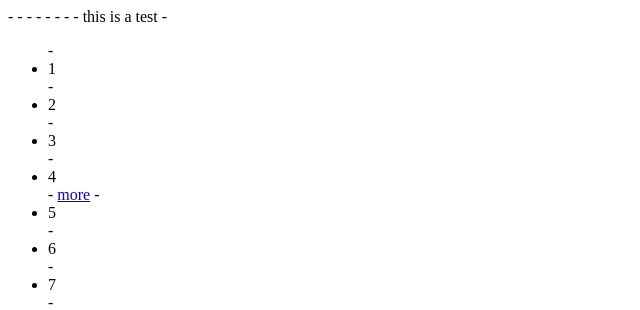
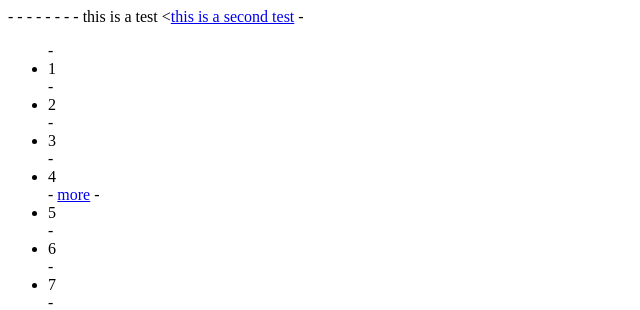
Before and after one commit to wukwin/little-test, a PHP site: page / in a window 1280 px wide. Shown: the top 310 px of the page, without its empty margins (0-640 px from the left). Run offline with PHP 8.4, Linux system fonts and the light colour scheme.

Commit message:
ok,you win

```diff
--- a/index.php
+++ b/index.php
@@ -12,6 +12,7 @@
 -<body>
 
 	<a>this is a test</a>
+	<<a href="#">this is a second test</a>
 -    <ul>
 -        <li>1</li>
 -        <li>2</li>
```
